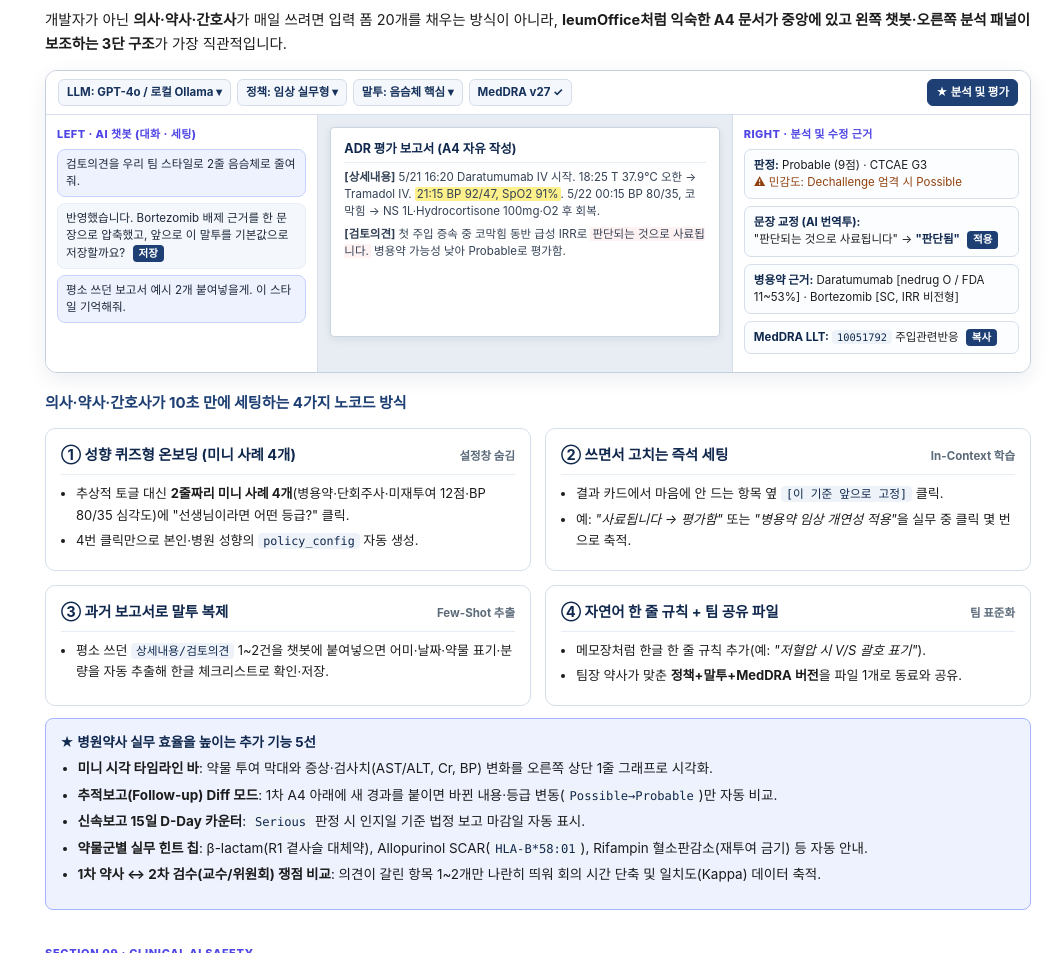
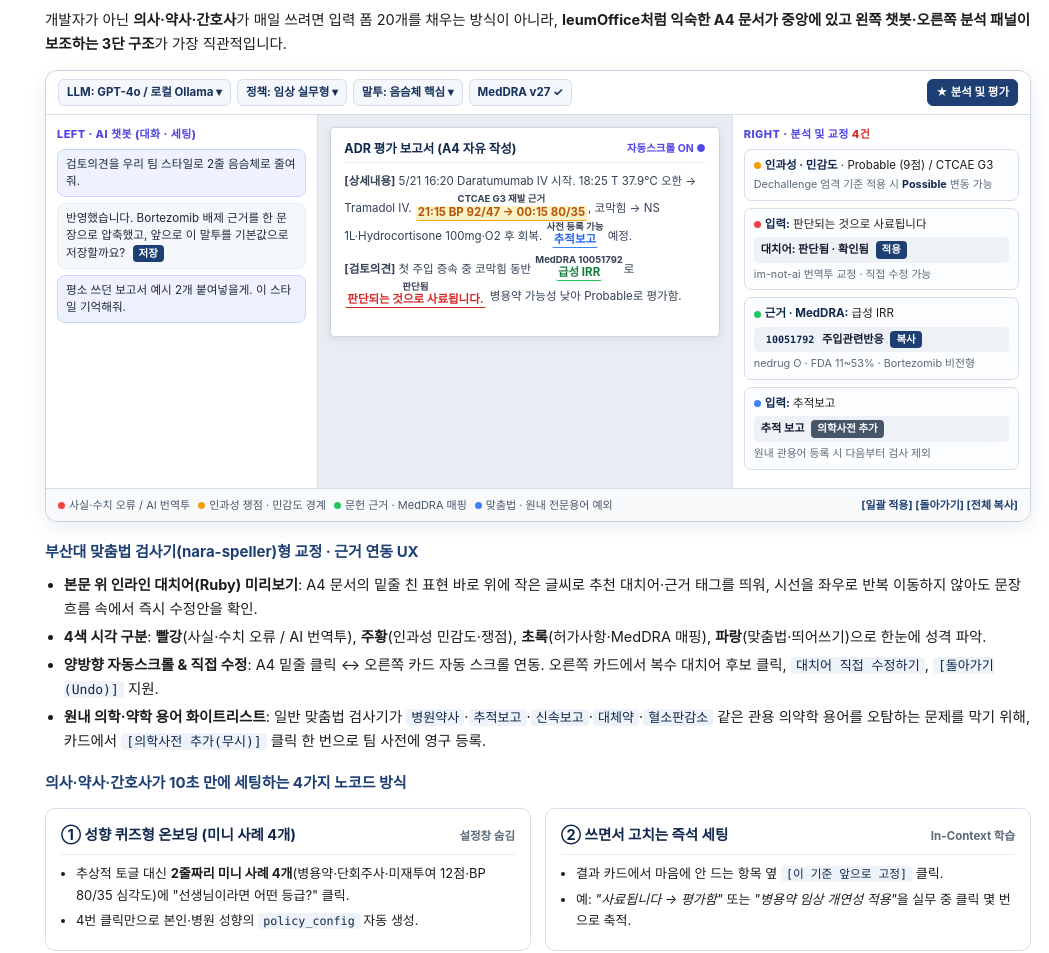
Before and after one commit to Coinyak/adr-study, a plain HTML site: page research.html in a window 1280 px wide. Shown: the part 6900-7853 px from the top of the page, without its empty margins (231-1280 px from the left). Drawn offline with Linux system fonts and the light colour scheme.

Commit message:
Add nara-speller inspired inline ruby, 4-color legend, auto-scroll, and medical whitelist UX to wireframe

```diff
--- a/research.html
+++ b/research.html
@@ -596,6 +596,63 @@
   .wf-a4 p { margin: 0 0 6px; font-size: 11.5px; color: #334155; }
   .wf-hl { background: #fef08a; padding: 0 2px; border-radius: 2px; }
   .wf-err { border-bottom: 2px wavy #dc2626; background: #fef2f2; padding: 0 2px; }
+  /* Nara-speller inspired inline ruby & category dots */
+  .sp-ruby {
+    display: inline-flex;
+    flex-direction: column;
+    align-items: center;
+    vertical-align: bottom;
+    line-height: 1.2;
+    margin: 0 1px;
+  }
+  .sp-ruby .rt {
+    font-size: 9.5px;
+    font-weight: 700;
+    color: #334155;
+    margin-bottom: 1px;
+    white-space: nowrap;
+  }
+  .sp-ruby .rb {
+    font-weight: 700;
+    padding: 0 2px;
+    border-radius: 2px;
+  }
+  .sp-red .rb { color: #dc2626; border-bottom: 1.8px solid #dc2626; }
+  .sp-amber .rb { color: #b45309; border-bottom: 1.8px solid #f59e0b; background: #fef3c7; }
+  .sp-green .rb { color: #15803d; border-bottom: 1.8px solid #22c55e; }
+  .sp-blue .rb { color: #2563eb; border-bottom: 1.8px solid #3b82f6; }
+  .sp-dot {
+    display: inline-block;
+    width: 7px;
+    height: 7px;
+    border-radius: 50%;
+    margin-right: 4px;
+    vertical-align: middle;
+  }
+  .dot-red { background: #ef4444; }
+  .dot-amber { background: #f59e0b; }
+  .dot-green { background: #22c55e; }
+  .dot-blue { background: #3b82f6; }
+  .wf-cand {
+    margin: 4px 0;
+    padding: 4px 7px;
+    border-radius: 5px;
+    background: #eef2f7;
+    font-size: 11.2px;
+    color: #0f172a;
+    font-weight: 650;
+  }
+  .wf-help { font-size: 10.8px; color: var(--slate); margin-top: 3px; }
+  .wf-legend {
+    display: flex;
+    flex-wrap: wrap;
+    gap: 8px;
+    padding: 7px 12px;
+    background: #f8fafc;
+    border-top: 1px solid var(--border);
+    font-size: 11px;
+    color: #475569;
+  }
   .wf-card {
     border: 1px solid var(--border);
     border-radius: 7px;
@@ -1210,20 +1267,53 @@
           </div>
           <div class="wf-pane desk">
             <div class="wf-a4">
-              <h5>ADR 평가 보고서 (A4 자유 작성)</h5>
-              <p><strong>[상세내용]</strong> 5/21 16:20 Daratumumab IV 시작. 18:25 T 37.9℃ 오한 → Tramadol IV. <span class="wf-hl">21:15 BP 92/47, SpO2 91%</span>. 5/22 00:15 BP 80/35, 코막힘 → NS 1L·Hydrocortisone 100mg·O2 후 회복.</p>
-              <p><strong>[검토의견]</strong> 첫 주입 증속 중 코막힘 동반 급성 IRR로 <span class="wf-err">판단되는 것으로 사료됩니다.</span> 병용약 가능성 낮아 Probable로 평가함.</p>
+              <div style="display:flex;justify-content:space-between;align-items:center;margin-bottom:6px;border-bottom:1px solid #e6edf5;padding-bottom:4px;">
+                <h5 style="margin:0;border:0;padding:0;">ADR 평가 보고서 (A4 자유 작성)</h5>
+                <span style="font-size:10.5px;color:#4f46e5;font-weight:700;">자동스크롤 ON ●</span>
+              </div>
+              <p style="line-height:2.1;"><strong>[상세내용]</strong> 5/21 16:20 Daratumumab IV 시작. 18:25 T 37.9℃ 오한 → Tramadol IV. <span class="sp-ruby sp-amber"><span class="rt">CTCAE G3 재발 근거</span><span class="rb">21:15 BP 92/47 → 00:15 80/35</span></span>, 코막힘 → NS 1L·Hydrocortisone 100mg·O2 후 회복. <span class="sp-ruby sp-blue"><span class="rt">사전 등록 가능</span><span class="rb">추적보고</span></span> 예정.</p>
+              <p style="line-height:2.1;"><strong>[검토의견]</strong> 첫 주입 증속 중 코막힘 동반 <span class="sp-ruby sp-green"><span class="rt">MedDRA 10051792</span><span class="rb">급성 IRR</span></span>로 <span class="sp-ruby sp-red"><span class="rt">판단됨</span><span class="rb">판단되는 것으로 사료됩니다.</span></span> 병용약 가능성 낮아 Probable로 평가함.</p>
             </div>
           </div>
           <div class="wf-pane">
-            <div class="wf-pane-head">Right · 분석 및 수정 근거</div>
-            <div class="wf-card"><strong>판정:</strong> Probable (9점) · CTCAE G3<br><span style="color:#92400e;">⚠ 민감도: Dechallenge 엄격 시 Possible</span></div>
-            <div class="wf-card"><strong>문장 교정 (AI 번역투):</strong><br>"판단되는 것으로 사료됩니다" → <strong>"판단됨"</strong> <span class="wf-mini-btn">적용</span></div>
-            <div class="wf-card"><strong>병용약 근거:</strong> Daratumumab [nedrug O / FDA 11~53%] · Bortezomib [SC, IRR 비전형]</div>
-            <div class="wf-card"><strong>MedDRA LLT:</strong> <code>10051792</code> 주입관련반응 <span class="wf-mini-btn">복사</span></div>
-          </div>
-        </div>
-      </div>
+            <div class="wf-pane-head">Right · 분석 및 교정 <span style="color:#dc2626;">4건</span></div>
+            <div class="wf-card">
+              <div><span class="sp-dot dot-amber"></span><strong>인과성 · 민감도</strong> · Probable (9점) / CTCAE G3</div>
+              <div class="wf-help">Dechallenge 엄격 기준 적용 시 <strong>Possible</strong> 변동 가능</div>
+            </div>
+            <div class="wf-card">
+              <div><span class="sp-dot dot-red"></span><strong>입력:</strong> 판단되는 것으로 사료됩니다</div>
+              <div class="wf-cand">대치어: 판단됨 · 확인됨 <span class="wf-mini-btn">적용</span></div>
+              <div class="wf-help">im-not-ai 번역투 교정 · 직접 수정 가능</div>
+            </div>
+            <div class="wf-card">
+              <div><span class="sp-dot dot-green"></span><strong>근거 · MedDRA:</strong> 급성 IRR</div>
+              <div class="wf-cand"><code>10051792</code> 주입관련반응 <span class="wf-mini-btn">복사</span></div>
+              <div class="wf-help">nedrug O · FDA 11~53% · Bortezomib 비전형</div>
+            </div>
+            <div class="wf-card">
+              <div><span class="sp-dot dot-blue"></span><strong>입력:</strong> 추적보고</div>
+              <div class="wf-cand">추적 보고 <span class="wf-mini-btn" style="background:#475569;">의학사전 추가</span></div>
+              <div class="wf-help">원내 관용어 등록 시 다음부터 검사 제외</div>
+            </div>
+          </div>
+        </div>
+        <div class="wf-legend">
+          <span><span class="sp-dot dot-red"></span>사실·수치 오류 / AI 번역투</span>
+          <span><span class="sp-dot dot-amber"></span>인과성 쟁점 · 민감도 경계</span>
+          <span><span class="sp-dot dot-green"></span>문헌 근거 · MedDRA 매핑</span>
+          <span><span class="sp-dot dot-blue"></span>맞춤법 · 원내 전문용어 예외</span>
+          <span style="margin-left:auto;font-weight:700;color:#1d3f73;">[일괄 적용] [돌아가기] [전체 복사]</span>
+        </div>
+      </div>
+
+      <h3>부산대 맞춤법 검사기(nara-speller)형 교정 · 근거 연동 UX</h3>
+      <ul>
+        <li><strong>본문 위 인라인 대치어(Ruby) 미리보기</strong>: A4 문서의 밑줄 친 표현 바로 위에 작은 글씨로 추천 대치어·근거 태그를 띄워, 시선을 좌우로 반복 이동하지 않아도 문장 흐름 속에서 즉시 수정안을 확인.</li>
+        <li><strong>4색 시각 구분</strong>: <strong>빨강</strong>(사실·수치 오류 / AI 번역투), <strong>주황</strong>(인과성 민감도·쟁점), <strong>초록</strong>(허가사항·MedDRA 매핑), <strong>파랑</strong>(맞춤법·띄어쓰기)으로 한눈에 성격 파악.</li>
+        <li><strong>양방향 자동스크롤 &amp; 직접 수정</strong>: A4 밑줄 클릭 ↔ 오른쪽 카드 자동 스크롤 연동. 오른쪽 카드에서 복수 대치어 후보 클릭, <code>대치어 직접 수정하기</code>, <code>[돌아가기(Undo)]</code> 지원.</li>
+        <li><strong>원내 의학·약학 용어 화이트리스트</strong>: 일반 맞춤법 검사기가 <code>병원약사</code>·<code>추적보고</code>·<code>신속보고</code>·<code>대체약</code>·<code>혈소판감소</code> 같은 관용 의약학 용어를 오탐하는 문제를 막기 위해, 카드에서 <code>[의학사전 추가(무시)]</code> 클릭 한 번으로 팀 사전에 영구 등록.</li>
+      </ul>
 
       <h3>의사·약사·간호사가 10초 만에 세팅하는 4가지 노코드 방식</h3>
       <div class="case-grid">
```
